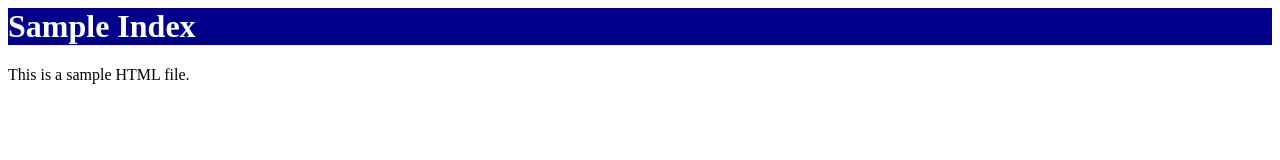
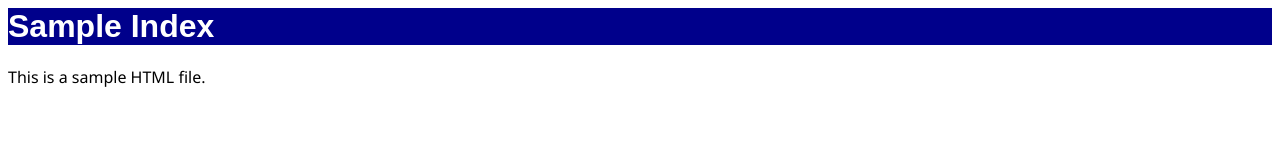
Before and after one commit to WallaceKelly/git-branching, a plain HTML site: page index.html in a window 1280 px wide. Drawn offline with Linux system fonts and the light colour scheme.

Commit message:
Switched to san-serif fonts.

```diff
--- a/site.css
+++ b/site.css
@@ -1,4 +1,9 @@
 h1 {
     background-color: darkblue;
     color: white;
+    font-family: Arial, Helvetica, sans-serif;
 }
+
+body {
+    font-family: 'Segoe UI', Tahoma, Geneva, Verdana, sans-serif;
+}
```
